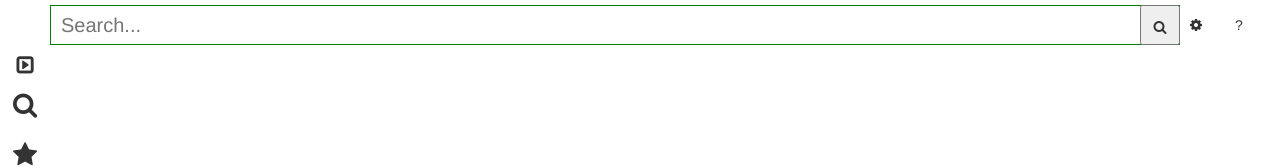
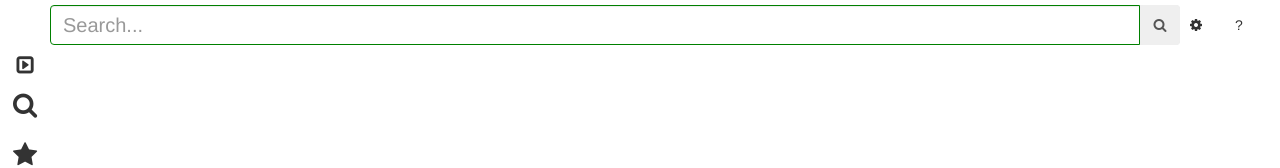
Before and after one commit to vlada-j/ContactBook, a browser extension: page src/index.html in a window 1280 px wide. Shown: the top 168 px of the page. Drawn offline with nearby package versions, Linux system fonts and the light colour scheme; a web font is replaced by a local one.

Commit message:
New approach

```diff
--- a/src/app/Core/header.tpl.html
+++ b/src/app/Core/header.tpl.html
@@ -9,8 +9,18 @@
 		<a class="pure-button" ui-sref="about">?</a>
 	</div>
 
+<!--	<form id="Search">
+		<input type="text" ng-model="Stage.query" ng-model-options="{updateOn:'blur'}" placeholder="Search..." class="form-control">
+		<button type="submit" class="btn"><i class="fa fa-search"></i></button>
+	</form>-->
 	<form id="Search">
-		<input type="text" ng-model="Stage.query" ng-model-options="{updateOn:'blur'}" placeholder="Search...">
-		<button type="button"><i class="fa fa-search"></i></button>
+		<div class="form-group">
+			<div class="input-group">
+				<input type="text" ng-model="Stage.query" ng-model-options="{updateOn:'blur'}" placeholder="Search..." class="form-control">
+				<div class="input-group-addon">
+					<button type="submit" class="btn"><i class="fa fa-search"></i></button>
+				</div>
+			</div>
+		</div>
 	</form>
 </header>
--- a/src/assets/app.css
+++ b/src/assets/app.css
@@ -115,22 +115,27 @@ input.ng-valid {border: 1px solid green;}
 	float:none;
 	display:block;
 	position:relative;
+	padding:5px 0;
 	margin-left:50px;
 	margin-right:100px;}
 #Search input {
-	width:100%;
 	height:40px;
+	font-size:20px;
+	/*width:100%;
 	margin:5px 0;
-	font-size:20px;
-	padding:0 40px 0 10px;}
+	padding:0 40px 0 10px;
+	*/
+}
 #Search button {
-	top:5px;
+	width:40px;
+	height:40px;
+	/*top:5px;
 	right:0;
 	padding:0;
-	width:40px;
 	height:40px;
-	line-height:40px;
-	position:absolute;}
+	position:absolute;*/
+}
+#Search .input-group-addon {padding:0;border:none}
 
 #AppOptions {float:right}
 #AppOptions .pure-button {
```
